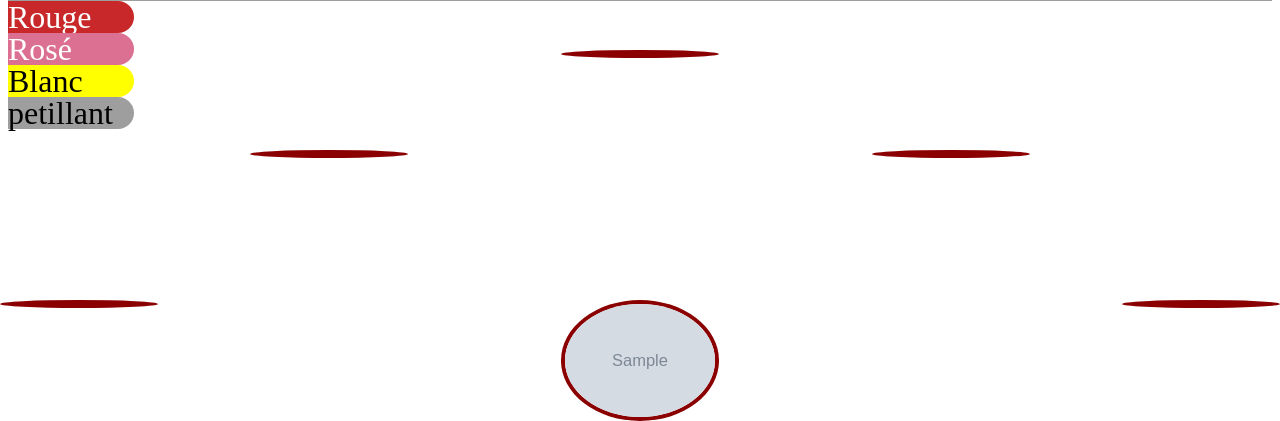
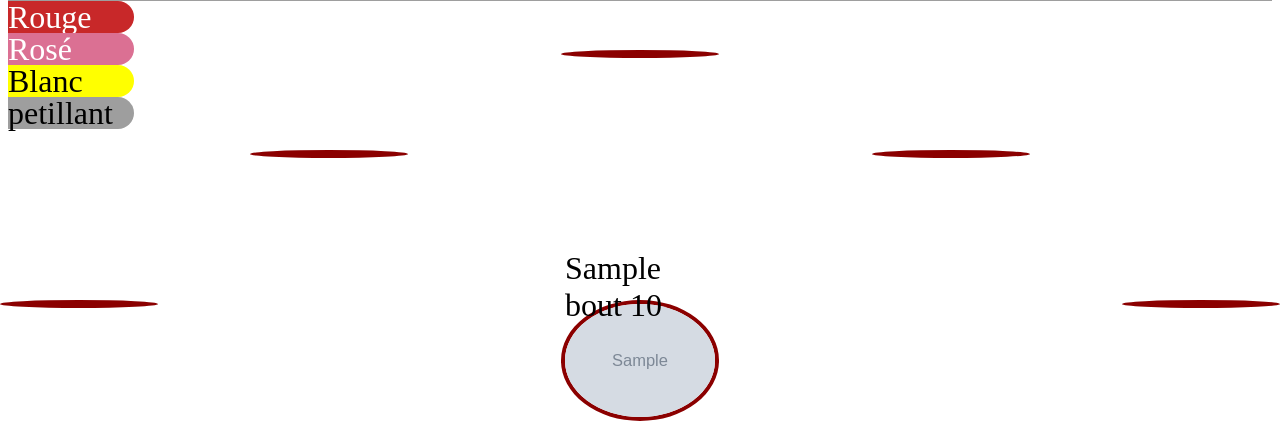
Before and after one commit to almalrich/LeMondeDeSeb, a Symfony app: template templates/vin/bout.html.twig in a window 1280 px wide. Shown: the part 400-821 px from the top of the page. Run offline with Twig, Linux system fonts and the light colour scheme; the template is opened without the code that fills it: most values are stand-ins (such as "Sample title", 1, 10 or a date in 2020); grey boxes marked "Sample" are stand-in pictures; some libraries are stand-ins or nearby versions; grey boxes are pictures that could not be loaded.

Commit message:
13 commit pb affichevin/editvin/Accord=pagination cf responsif + cf page bout affichage css

```diff
--- a/public/MaCave.css
+++ b/public/MaCave.css
@@ -147,12 +147,11 @@ h2 {
 /***********crud+autre************/
 
 
-
 .container-bouteille{
 
     display: flex;
     flex-direction: column;
-    align-items: end;
+
     text-align: center;
 }
 
@@ -258,11 +257,9 @@ h2 {
 
 }
 
-.botlle {
+.bout{
 
-    display: flex;
-    justify-content: center;
-    width: 300px;
+    font-size: 4em;
 
 }
 
@@ -285,6 +282,69 @@ h2 {
 
 }
 
+#img{
+    position: absolute;
+    z-index: 5;
+    margin: auto;
+    width: 150px;
+    left: 40px;
+    right: 0px;
+    top: 405px;
+    font-size: 2em;
+}
+
+#img2{
+    position: absolute;
+    z-index: 5;
+    margin: auto;
+    width: 150px;
+    left: 260px;
+    font-size: 2em;
+    top: 505px;
+
+}
+
+#img3{
+    position: absolute;
+    z-index: 5;
+    margin: auto;
+    width: 150px;
+    left: 10px;
+    font-size: 2em;
+    top: 650px;
+}
+
+#img4{
+    position: absolute;
+    z-index: 5;
+    margin: auto;
+    width: 130px;
+    right: 245px;
+    font-size: 2em;
+    top: 505px;
+}
+
+#img5{
+    position: absolute;
+    z-index: 5;
+    margin: auto;
+    width: 150px;
+    right: 2px;
+    font-size: 2em;
+    top: 650px;
+}
+
+#contenant{
+
+    position: absolute;
+    z-index: 4;
+    margin: auto;
+    width: 150px;
+    left: 0px;
+    right: 0px;
+    top: 650px;
+    font-size: 2em;
+}
 
 #lh{
 
@@ -300,6 +360,7 @@ h2 {
 }
 
 #imgvin{
+
 
     left: 0px;
     right: 0px;
--- a/src/Controller/VinUserController.php
+++ b/src/Controller/VinUserController.php
@@ -94,7 +94,7 @@ class VinUserController extends AbstractController
             ->getForm();
 
 
-        return $this->render('vin/rouge.html.twig', ['wit' => $form->createView()]);
+        return $this->render('vin/rouge.html.twig', ['wine' => $form->createView()]);
 
     }
 
--- a/templates/vin/bout.html.twig
+++ b/templates/vin/bout.html.twig
@@ -7,8 +7,7 @@
 
   <div class="bout">
 
-    {{ bout.name }}<br>
-    {{ bout.appelation }}<br>
+
 
 
   <div>
@@ -21,37 +20,56 @@
   </div>
   </div>
 
-    {{ bout.description }}<br>
-    {{ bout.prix }}
+
   #}
 
 
 
-
-            {{ mets[0].title}}
+    <div id="img">
+        {{ mets[0].title }}
+    </div>
 
     <img class="met" id="center" src="{{ mets[0].image }}">
 
+
+
+    <div id="img2">
         {{ mets[1].title }}
+    </div>
+
+
 
     <img class="met" id="lh" src="{{ mets[1].image }}">
 
 
-
+    <div id="img3">
+        {{ mets[2].title }}
+    </div>
 
     <img class="met" id="lb" src="{{ mets[2].image }}">
 
 
+    <div id="contenant">
 
+    {{ bout.name }}
+
+    {{ bout.prix }}
+    </div>
 
     <img class="met" id="imgvin" src="{{ bout.image }}">
 
 
 
+    <div id="img4">
+        {{ mets[3].title }}
+    </div>
+
     <img class="met" id="rh" src="{{ mets[3].image }}">
 
 
-
+    <div id="img5">
+        {{ mets[4].title }}
+    </div>
 
     <img class="met" id="rb" src="{{ mets[4].image }}">
 
```
Lines whose indentation alone changed are shown as unchanged.
